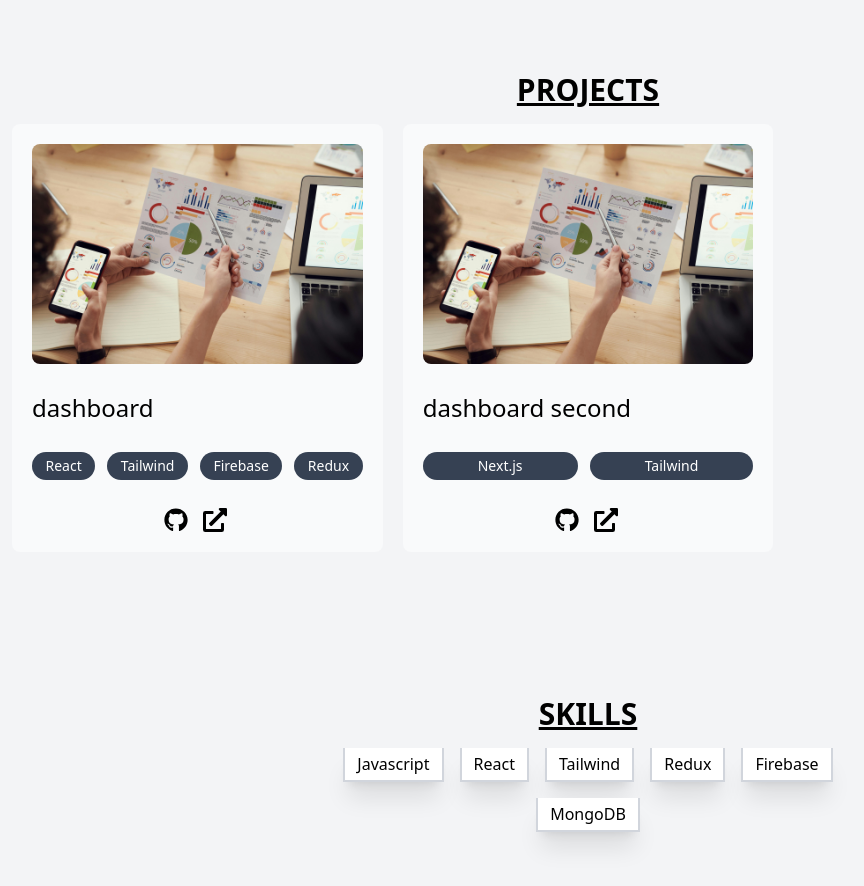
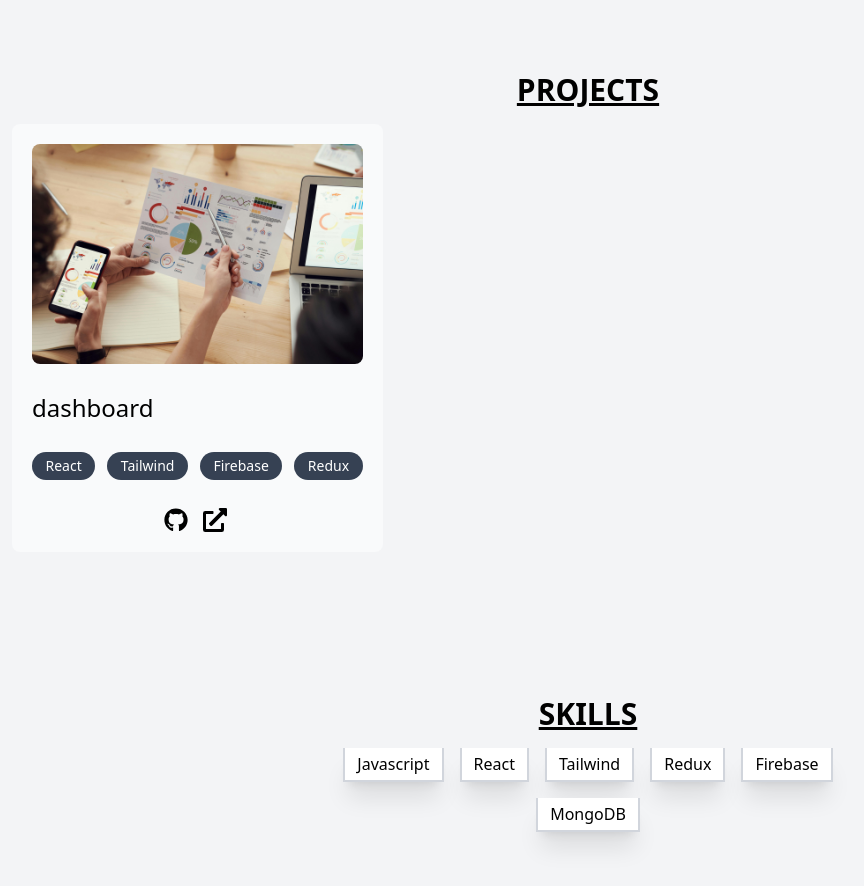
Before and after one commit to shishirbindu1/portfolio, a React (Vite) app: page /#/ in a window 1280 px wide. Shown: the part 860-1746 px from the top of the page, without its empty margins (52-916 px from the left). Built offline with nearby package versions, Linux system fonts and the light colour scheme.

Commit message:
removed extre project

```diff
--- a/src/component/ProjectData/ProjectData.js
+++ b/src/component/ProjectData/ProjectData.js
@@ -9,14 +9,7 @@ const projects = [
     github: "https://github.com/your-repo",
     live: "https://your-live-site.com",
   },
-  {
-    id: 2,
-    image: projectTrial,
-    title:"dashboard second",
-    technologies: ["Next.js", "Tailwind"],
-    github: "https://github.com/another-repo",
-    live: "https://another-live-site.com",
-  }
+
 ];
 
 export default projects
```
